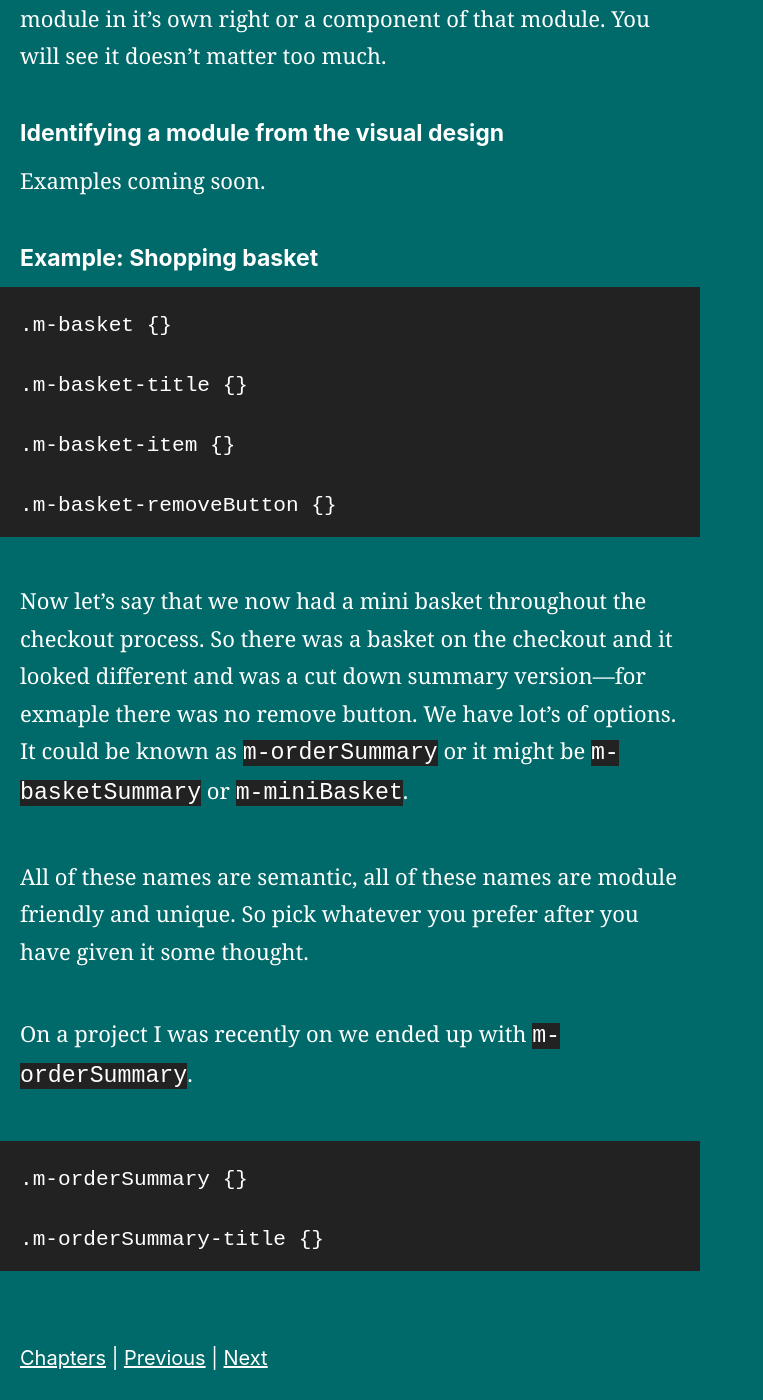
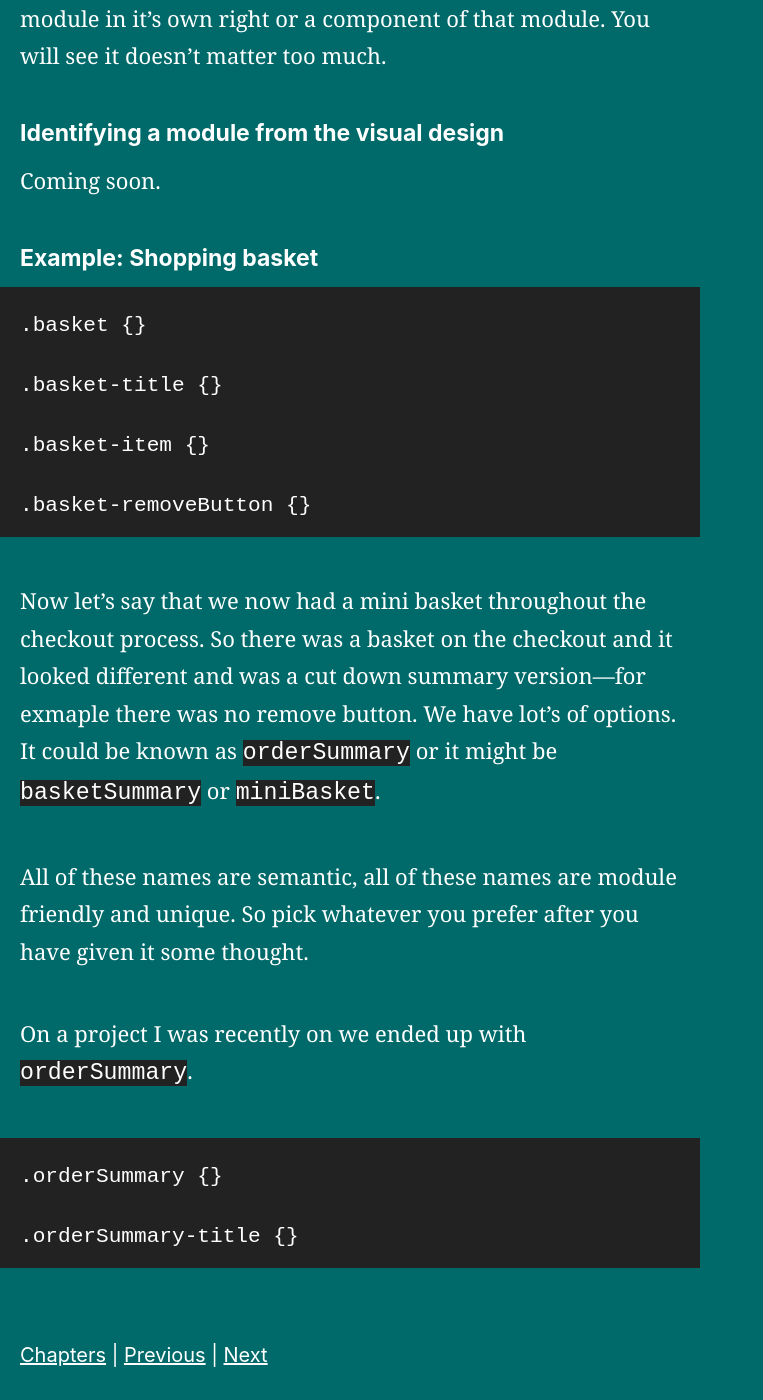
Before and after one commit to adamsilver/maintainablecss.com-jekyll, a Jekyll site: the page built from _chapters/07-module.md, in a window 1280 px wide and 1400 px high, scrolled down 827 px. Shown: the whole window, without its empty margins (0-763 px from the left). Built offline with Jekyll 4.4.1, drawn with Linux system fonts in a browser that asks for light colours.

Commit message:
Custom chapters collection

```diff
--- a/_posts/2016-01-07-module.md
+++ b/_chapters/07-module.md
@@ -16,24 +16,24 @@ You will see what I mean when we carry out some examples together and ultimately
 
 ## Identifying a module from the visual design
 
-Examples coming soon.
+Coming soon.
 
 ## Example: Shopping basket
 
-	.m-basket {}
+	.basket {}
 
-	.m-basket-title {}
+	.basket-title {}
 
-	.m-basket-item {}
+	.basket-item {}
 
-	.m-basket-removeButton {}
+	.basket-removeButton {}
 
-Now let's say that we now had a mini basket throughout the checkout process. So there was a basket on the checkout and it looked different and was a cut down summary version&mdash;for exmaple there was no remove button. We have lot's of options. It could be known as `m-orderSummary` or it might be `m-basketSummary` or `m-miniBasket`.
+Now let's say that we now had a mini basket throughout the checkout process. So there was a basket on the checkout and it looked different and was a cut down summary version&mdash;for exmaple there was no remove button. We have lot's of options. It could be known as `orderSummary` or it might be `basketSummary` or `miniBasket`.
 
 All of these names are semantic, all of these names are module friendly and unique. So pick whatever you prefer after you have given it some thought.
 
-On a project I was recently on we ended up with `m-orderSummary`.
+On a project I was recently on we ended up with `orderSummary`.
 
-	.m-orderSummary {}
+	.orderSummary {}
 
-	.m-orderSummary-title {}
+	.orderSummary-title {}
--- a/_config.yml
+++ b/_config.yml
@@ -3,3 +3,7 @@ markdown: kramdown
 permalink: /articles/:title/
 url: http://maintainablecss.com
 include: ['_pages']
+collections:
+  chapters:
+    output: true
+    permalink: /chapters/:title/
--- a/_includes/articleSignUpForm.html
+++ /dev/null
@@ -1,2 +0,0 @@
-
-{% include newsletterForm.html %}
--- a/_includes/carbon.html
+++ /dev/null
@@ -1 +0,0 @@
-<!-- <script async type="text/javascript" src="//cdn.carbonads.com/carbon.js?zoneid=1673&serve=C6AILKT&placement=adamsilverio" id="_carbonads_js"></script> -->
--- a/_includes/nowRead.html
+++ /dev/null
@@ -1,6 +0,0 @@
-{% if page.previous.url %}
-	<div class="nowRead">
-		<h2 class="heading">Now read</h2>
-		<h2 class="articleTitle"><a href="{{page.previous.url}}">{{page.previous.title}}</a></h2>
-	</div>
-{% endif %}
--- a/_layouts/chapter.html
+++ b/_layouts/chapter.html
@@ -7,10 +7,11 @@
 	<body>
         {% include chapterNavigation.html %}
         <div class="m-content">
-        	{% assign d = page.date | date: "%-d" %}
-			<h1>{{d}}. {{page.title }}</h1>
+			<h1>{{page.title }}</h1>
            	{{ content }}
         </div>
         {% include chapterNavigation.html %}
+
+
 	</body>
 </html>
```
Also changed, not shown: _chapters/06-state.md (renamed from _posts/2016-01-06-state.md, +3 -3 lines), _includes/articleHeader.html (deleted, +0 -12 lines), _includes/articleMeta.html (deleted, +0 -12 lines), _includes/citations.html (deleted, +0 -15 lines), _includes/newsletterForm.html (deleted, +0 -22 lines), index.md (+2 -2 lines), _chapters/01-introduction.md (renamed from _posts/2016-01-01-introduction.md), _chapters/02-semantics.md (renamed from _posts/2016-01-02-semantics.md), _chapters/03-starts.md (renamed from _posts/2016-01-03-starts.md), _chapters/04-conventions.md (renamed from _posts/2016-01-04-conventions.md), _chapters/05-ids.md (renamed from _posts/2016-01-05-ids.md), _chapters/08-reuse.md (renamed from _posts/2016-01-08-reuse.md), _chapters/30-misc.md (renamed from _posts/2016-01-30-misc.md), _includes/chapterNavigation.html (line endings or trailing spaces).
